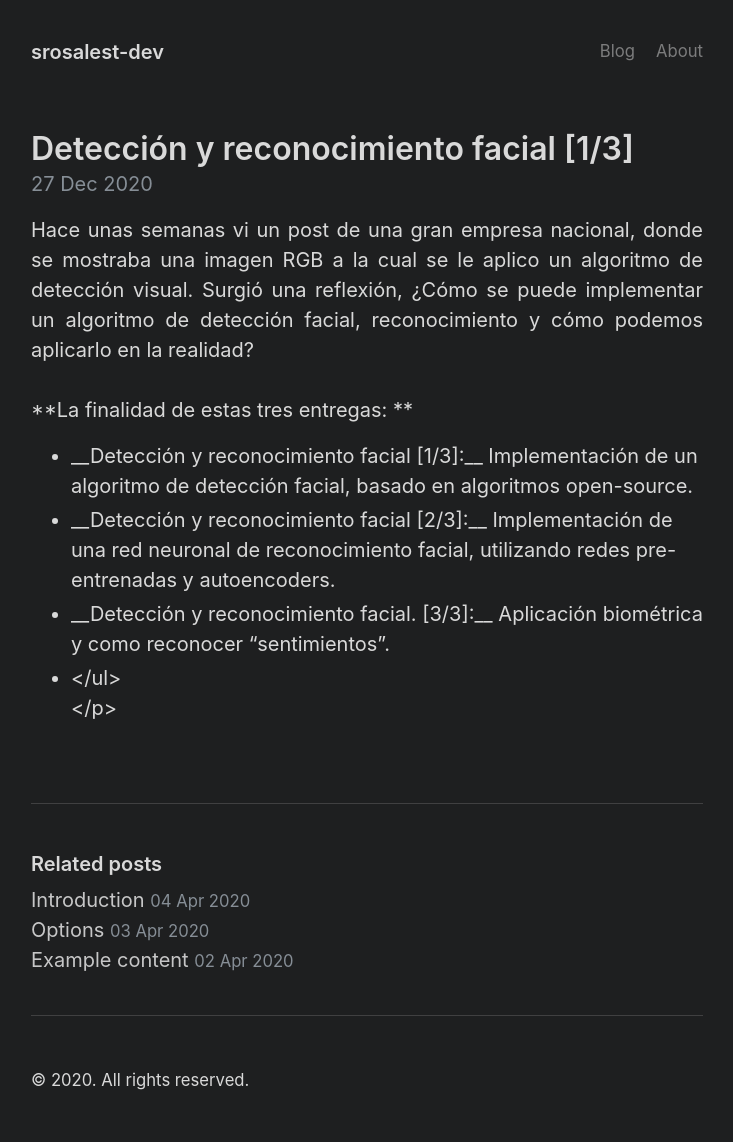
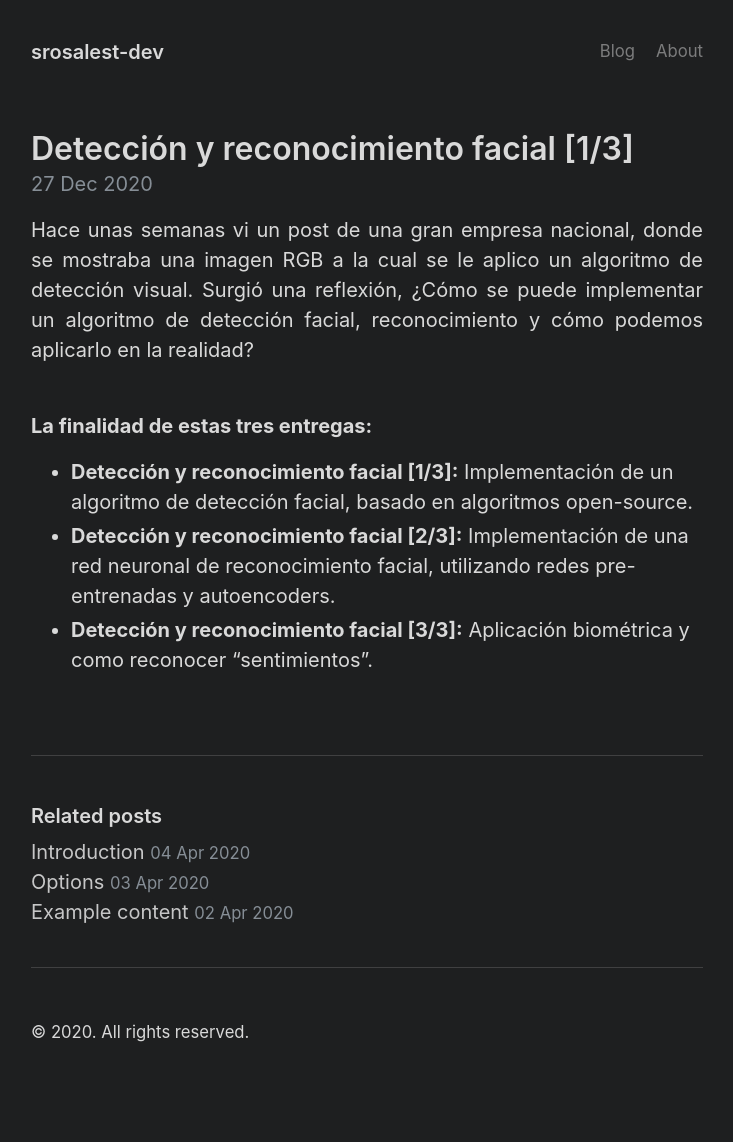
Before and after one commit to srosalest/srosalest.github.io, a Jekyll site: the page built from _posts/2020-12-27-deteccion-y-reconocimiento-facial.md, in a window 1280 px wide. Shown: the whole page, without its empty margins (273-1006 px from the left). Built offline with Jekyll 4.4.1, drawn with Linux system fonts in a browser that asks for light colours; after the commit the page ends 1094 px from its top, so only the background shows below that.

Commit message:
blog post

```diff
--- a/_posts/2020-12-27-deteccion-y-reconocimiento-facial.md
+++ b/_posts/2020-12-27-deteccion-y-reconocimiento-facial.md
@@ -8,17 +8,10 @@ title: Detección y reconocimiento facial [1/3]
     un algoritmo de detección visual. Surgió una reflexión, ¿Cómo se puede implementar un algoritmo de detección facial,
     reconocimiento y cómo podemos aplicarlo en la realidad?
     <br/>
-
-    <br/>
-    **La finalidad de estas tres entregas: **
-    <ul>
-        <li> __Detección y reconocimiento facial [1/3]:__ Implementación de un algoritmo de detección facial,
-        basado en algoritmos open-source. </li>
-
-        <li> __Detección y reconocimiento facial [2/3]:__ Implementación de una red neuronal de reconocimiento facial,
-        utilizando redes pre-entrenadas y autoencoders.</li>
-
-        <li> __Detección y reconocimiento facial. [3/3]:__ Aplicación biométrica y como reconocer “sentimientos”. <li>
-    </ul>
     <br/>
 </p>
+
+**La finalidad de estas tres entregas:**
+* **Detección y reconocimiento facial [1/3]:** Implementación de un algoritmo de detección facial, basado en algoritmos open-source.
+* **Detección y reconocimiento facial [2/3]:** Implementación de una red neuronal de reconocimiento facial, utilizando redes pre-entrenadas y autoencoders.
+* **Detección y reconocimiento facial [3/3]:**  Aplicación biométrica y como reconocer “sentimientos”.
```
